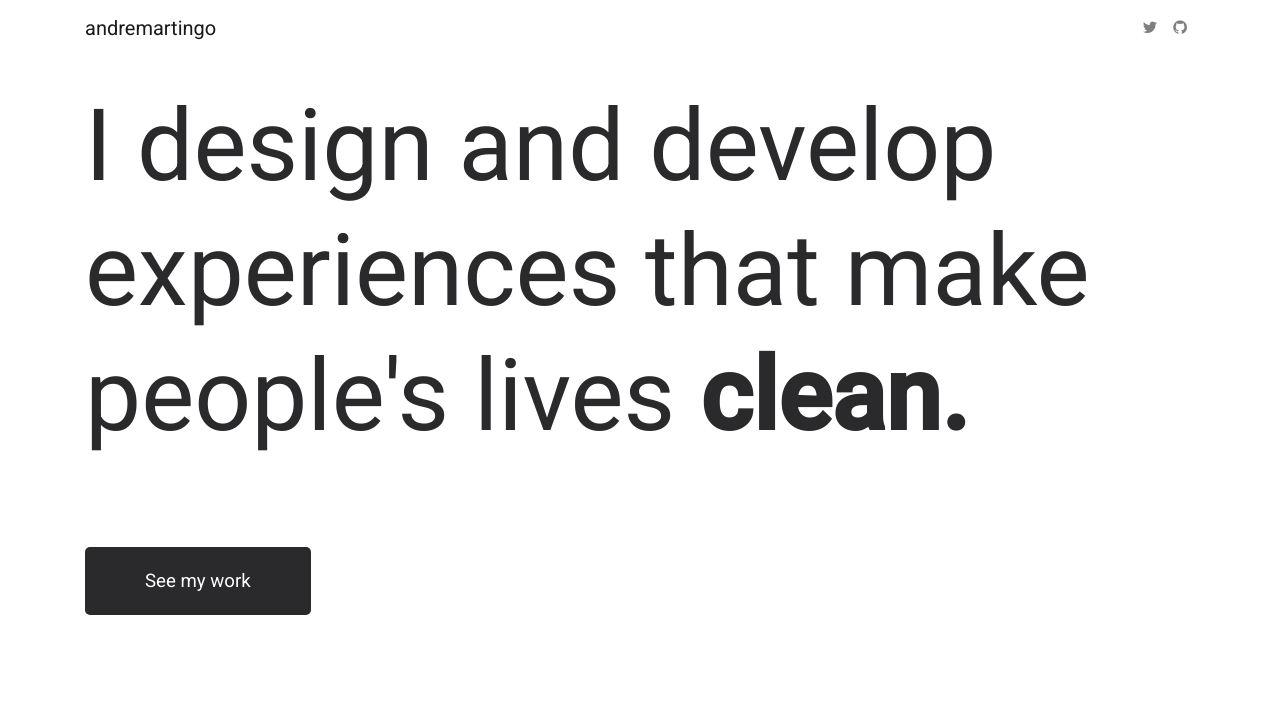
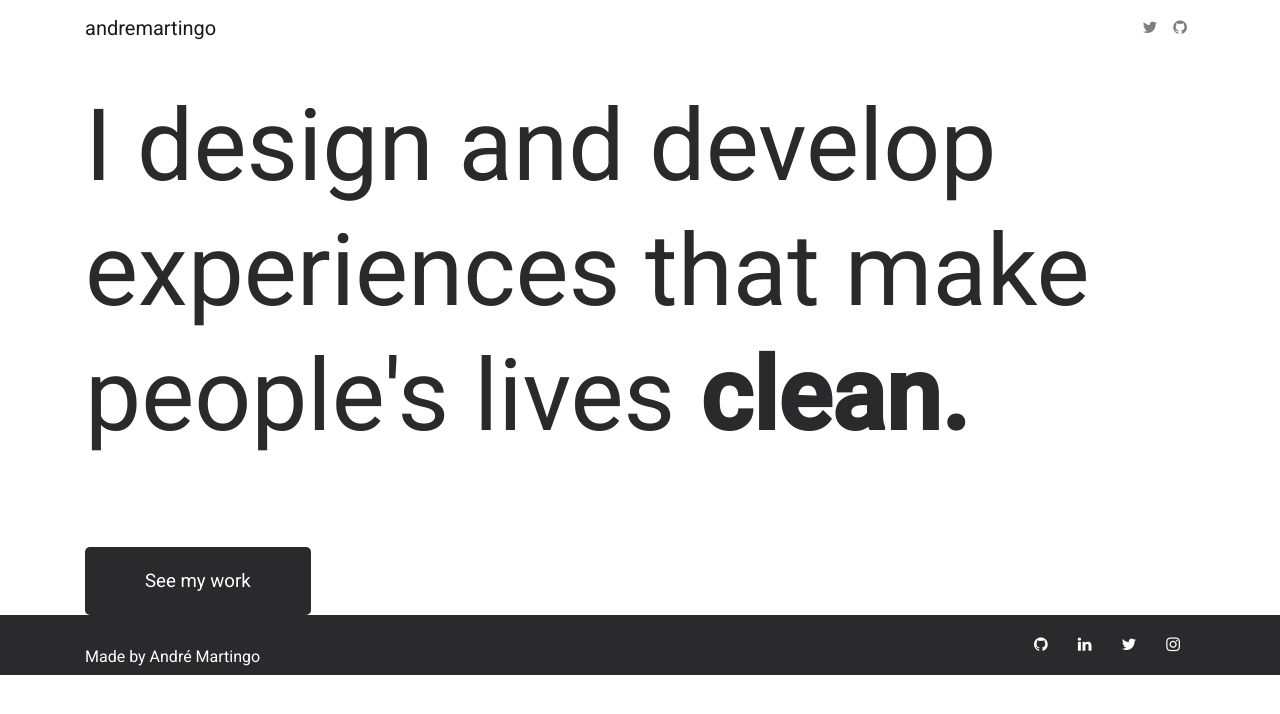
Before and after one commit to andremartingo/react-andremartingo, a React (Create React App) app: page / in a window 1280 px wide. Shown: the top 714 px of the page. Built offline with nearby package versions, Linux system fonts and the light colour scheme.

Commit message:
create footer component

```diff
--- a/src/App.js
+++ b/src/App.js
@@ -3,6 +3,7 @@ import logo from "./logo.svg";
 import "./App.css";
 import Navbar from "./components/Navbar";
 import Intro from "./components/Intro";
+import Footer from "./components/Footer";
 
 class App extends Component {
   render() {
@@ -12,6 +13,7 @@ class App extends Component {
         <div className="container">
           <Intro />
         </div>
+        <Footer />
       </div>
     );
   }
--- /dev/null
+++ b/src/components/Footer.js
@@ -0,0 +1,36 @@
+import React from "react";
+import "../style/footer.css";
+
+const Footer = props => {
+  return (
+    <footer>
+      <div className="container">
+        <div className="copyright">Made by André Martingo</div>
+        <div className="socialfooter">
+          <a
+            class="socialIcon"
+            href="https://www.github.com/andremartingo"
+            target="_blank"
+          >
+            <i class="fa fa-github" aria-hidden="true" />
+          </a>
+          <a
+            class="socialIcon"
+            href="https://www.linkedin.com/in/andremartingo"
+            target="_blank"
+          >
+            <i class="fa fa-linkedin" />
+          </a>
+          <a class="socialIcon" href="https://www.twitter.com/andremartingo">
+            <i class="fa fa-twitter" target="_blank" />
+          </a>
+          <a class="socialIcon" href="https://www.instagram.com/andremartingo">
+            <i class="fa fa-instagram" target="_blank" />
+          </a>
+        </div>
+      </div>
+    </footer>
+  );
+};
+
+export default Footer;
--- /dev/null
+++ b/src/style/footer.css
@@ -0,0 +1,29 @@
+footer {
+  width: 100%;
+  background-color: #2a2a2c;
+  color: white;
+  height: 60px;
+  bottom: 0;
+  position: inherit;
+}
+.copyright {
+  float: left;
+  width: 40%;
+  line-height: 27px;
+  margin-top: 2.5%;
+}
+
+.socialfooter {
+  float: right;
+  line-height: 45pt;
+  color: white;
+}
+.socialfooter > a {
+  color: white;
+  padding-left: 15px;
+  padding-right: 15px;
+}
+
+.socialfooter > a:hover {
+  color: dimgrey;
+}
```
